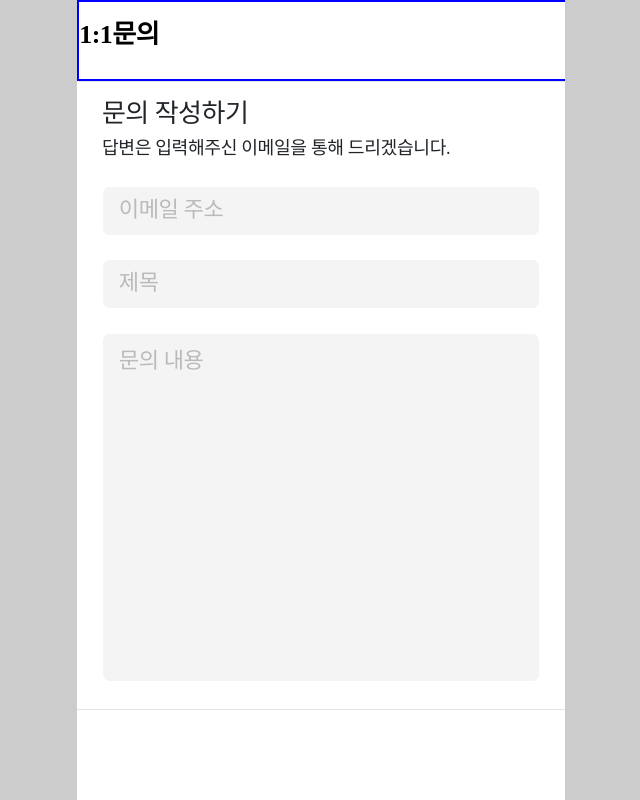
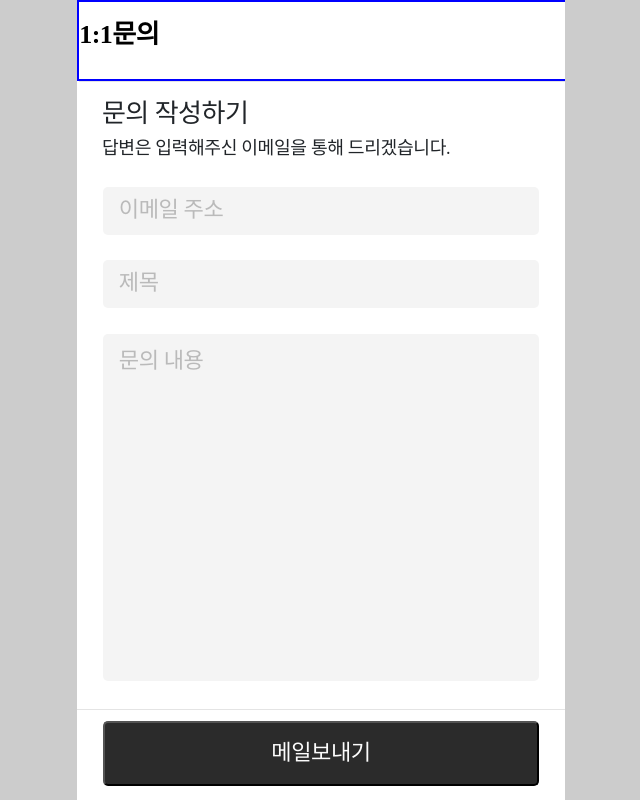
Before and after one commit to puba5/esque-frontend, a Next.js app: page /askPage in a window 1280 px wide. Shown: the whole page, without its empty margins (319-959 px from the left). Built offline with nearby package versions, Linux system fonts and the light colour scheme; a web font is replaced by a local one.

Commit message:
feat : 이메일 전송 버튼 추가
이메일 전송 버튼 추가

```diff
--- a/pages/askPage.tsx
+++ b/pages/askPage.tsx
@@ -59,7 +59,7 @@ const Email = styled.textarea`
   border: none;
   resize: none;
   width: 100%;
-  border-radius: 0.5rem;
+  border-radius: 5px;
   height: 3.7rem;
   padding: 0.5rem 1.2rem;
   ::placeholder {
@@ -77,7 +77,7 @@ const AskTitle = styled.textarea`
   border: none;
   resize: none;
   width: 100%;
-  border-radius: 0.5rem;
+  border-radius: 5px;
   margin-top: 1.2rem;
   height: 3.7rem;
   padding: 0.5rem 1.2rem;
@@ -96,7 +96,7 @@ const AskContent = styled.textarea`
   resize: none;
   border: none;
   width: 100%;
-  border-radius: 0.5rem;
+  border-radius: 5px;
   margin-top: 1.2rem;
   height: 26.7rem;
   padding: 0.9rem 1.2rem 2rem 1.2rem;
--- a/src/components/organisms/Footer/AskFooter.tsx
+++ b/src/components/organisms/Footer/AskFooter.tsx
@@ -2,9 +2,13 @@ import React from "react";
 import styled from "styled-components";
 
 export default function AskFooter() {
+  const SendEmail = () => {
+    console.log("SEND EMAIL!!");
+  };
   return (
     <Wrapper>
       <HeaderLine></HeaderLine>
+      <SendButton onClick={SendEmail}>메일보내기</SendButton>
     </Wrapper>
   );
 }
@@ -21,3 +25,20 @@ const HeaderLine = styled.div`
   width: 100%;
   background: #e4e4e4;
 `;
+
+const SendButton = styled.button`
+  text-decoration: none;
+  width: 33.5rem;
+  height: 5rem;
+  background: #2b2b2b;
+  border-radius: 5px;
+  margin: 0.8rem 2rem 1.2rem 2rem;
+
+  font-style: normal;
+  font-weight: normal;
+  font-size: 1.7rem;
+  line-height: 2.5rem;
+  text-align: center;
+  letter-spacing: -0.02em;
+  color: #fcfcfc;
+`;
```
